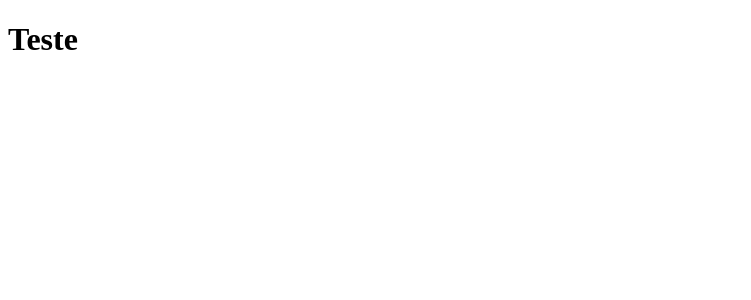
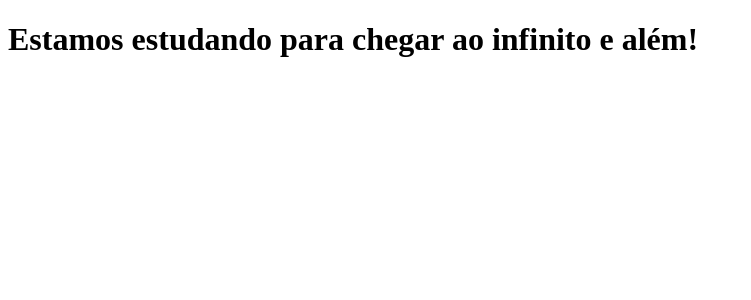
Before and after one commit to anselmobd/clone-tabnews, a Next.js app: page / in a window 1280 px wide. Shown: the top 300 px of the page, without its empty margins (0-751 px from the left). Built offline with nearby package versions, Linux system fonts and the light colour scheme.

Commit message:
mensagem sobre estudo

```diff
--- a/pages/index.js
+++ b/pages/index.js
@@ -1,5 +1,5 @@
 function Home() {
-    return <h1>Teste</h1>
+    return <h1>Estamos estudando para chegar ao infinito e além!</h1>
 }
 
 export default Home;
```
